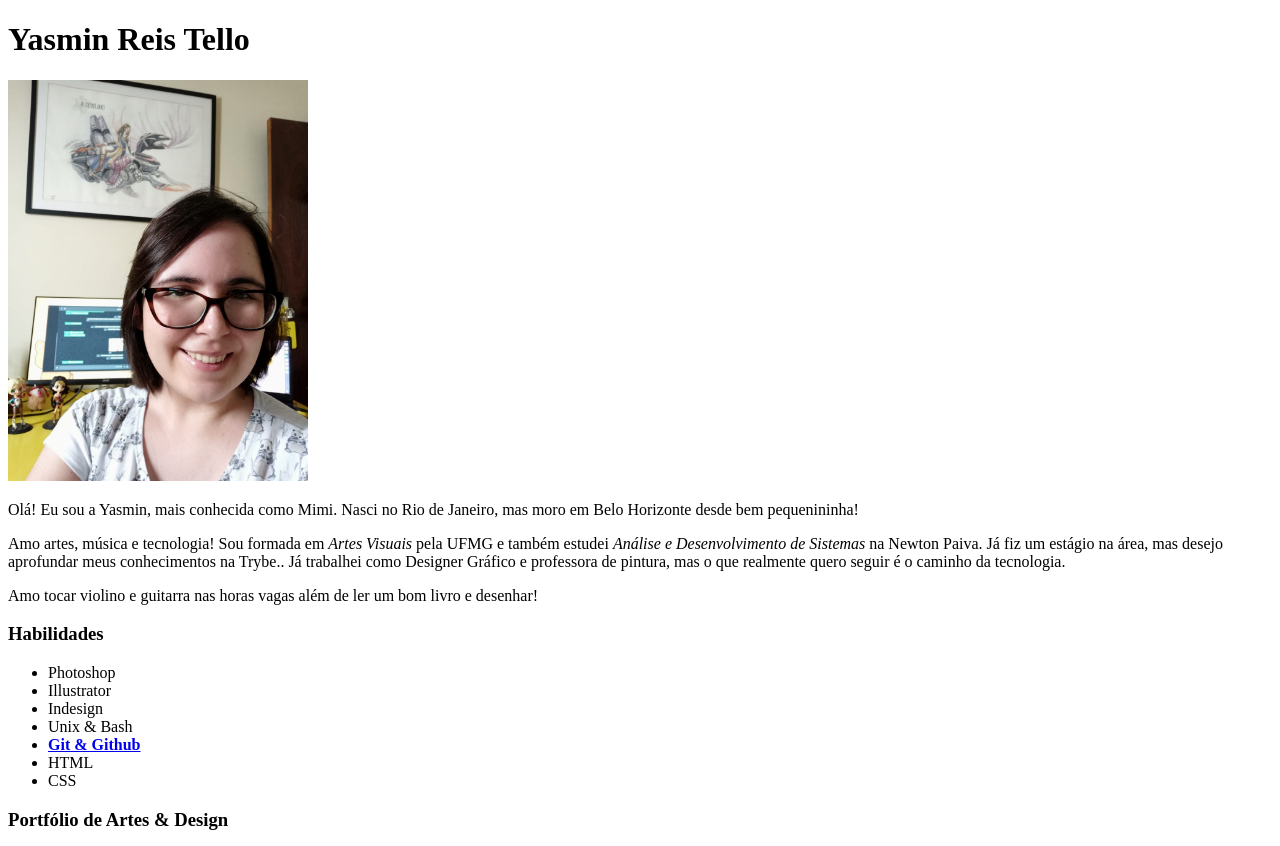
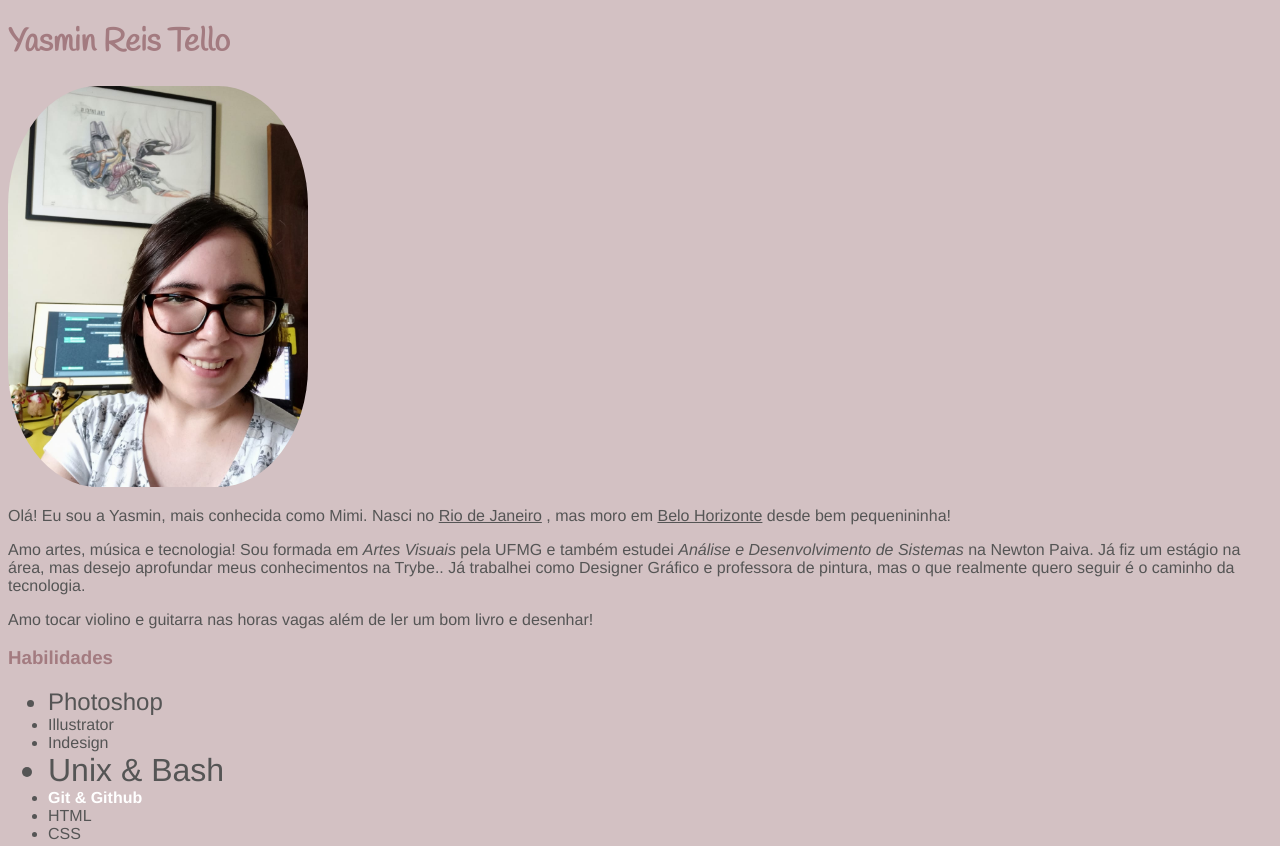
Before and after one commit to mimirtello/mimirtello.github.io, a plain HTML site: page index.html in a window 1280 px wide. Shown: the top 846 px of the page. Drawn offline with Linux system fonts and the light colour scheme.

Commit message:
Alterações dia02

```diff
--- a/index.html
+++ b/index.html
@@ -5,11 +5,15 @@
     <meta http-equiv="X-UA-Compatible" content="IE=edge">
     <meta name="viewport" content="width=device-width, initial-scale=1.0">
     <title>Meu Portfólio!</title>
+    <link rel="stylesheet" type="text/css" href="style.css">
+    <link rel="preconnect" href="https://fonts.googleapis.com">
+<link rel="preconnect" href="https://fonts.gstatic.com" crossorigin>
+<link href="https://fonts.googleapis.com/css2?family=Handlee&display=swap" rel="stylesheet">
 </head>
 <body>
-    <h1>Yasmin Reis Tello</h1>
+    <h1 id="nome">Yasmin Reis Tello</h1>
     <img src="imagens/fotoid3.jpeg" alt="Mimi Reis Tello" width="300px">
-    <p>Olá! Eu sou a Yasmin, mais conhecida como Mimi. Nasci no Rio de Janeiro, mas moro em Belo Horizonte
+    <p>Olá! Eu sou a Yasmin, mais conhecida como Mimi. Nasci no <span class="cidade">Rio de Janeiro</span> , mas moro em <span class="cidade">Belo Horizonte</span>
         desde bem pequenininha!
     </p>
     <p>Amo artes, música e tecnologia! Sou formada em <em>Artes Visuais</em> pela UFMG e também estudei <em>Análise
@@ -20,10 +24,10 @@
     <p> Amo tocar violino e guitarra nas horas vagas além de ler um bom livro e desenhar!</p>
     <h3>Habilidades</h3>
     <ul>
-        <li>Photoshop</li>
-        <li>Illustrator</li>
+        <li id="photoshop">Photoshop</li>
+        <li id="illustrator">Illustrator</li>
         <li>Indesign</li>
-        <li>Unix & Bash</li>
+        <li id ="unix">Unix & Bash</li>
         <li><a href="#git"><strong>Git & Github</strong></a></li>
         <li>HTML</li>
         <li>CSS</li>
--- /dev/null
+++ b/style.css
@@ -0,0 +1,36 @@
+body{
+    background-color:#D3C1C3;
+    font-family: 'Franklin Gothic Medium', 'Arial Narrow', Arial, sans-serif;
+    color:rgb(85, 85, 85)
+}
+
+#nome{
+    font-family: 'Handlee', cursive;
+    color:#a37b80;
+}
+p{
+    font-family: 'Franklin Gothic Medium', 'Arial Narrow', Arial, sans-serif;
+}
+.cidade{
+    text-decoration:underline;
+}
+#photoshop{
+    font-size: 1.5em;
+}
+#unix{
+    font-size:2em
+}
+h3{
+    color:#a37b80;
+}
+img{
+    border-radius: 30%;
+}
+a{
+    text-decoration: none;
+    color:#FFFFFF
+}
+a:hover{
+    text-decoration: none;
+    color:#a37b80
+}
```
